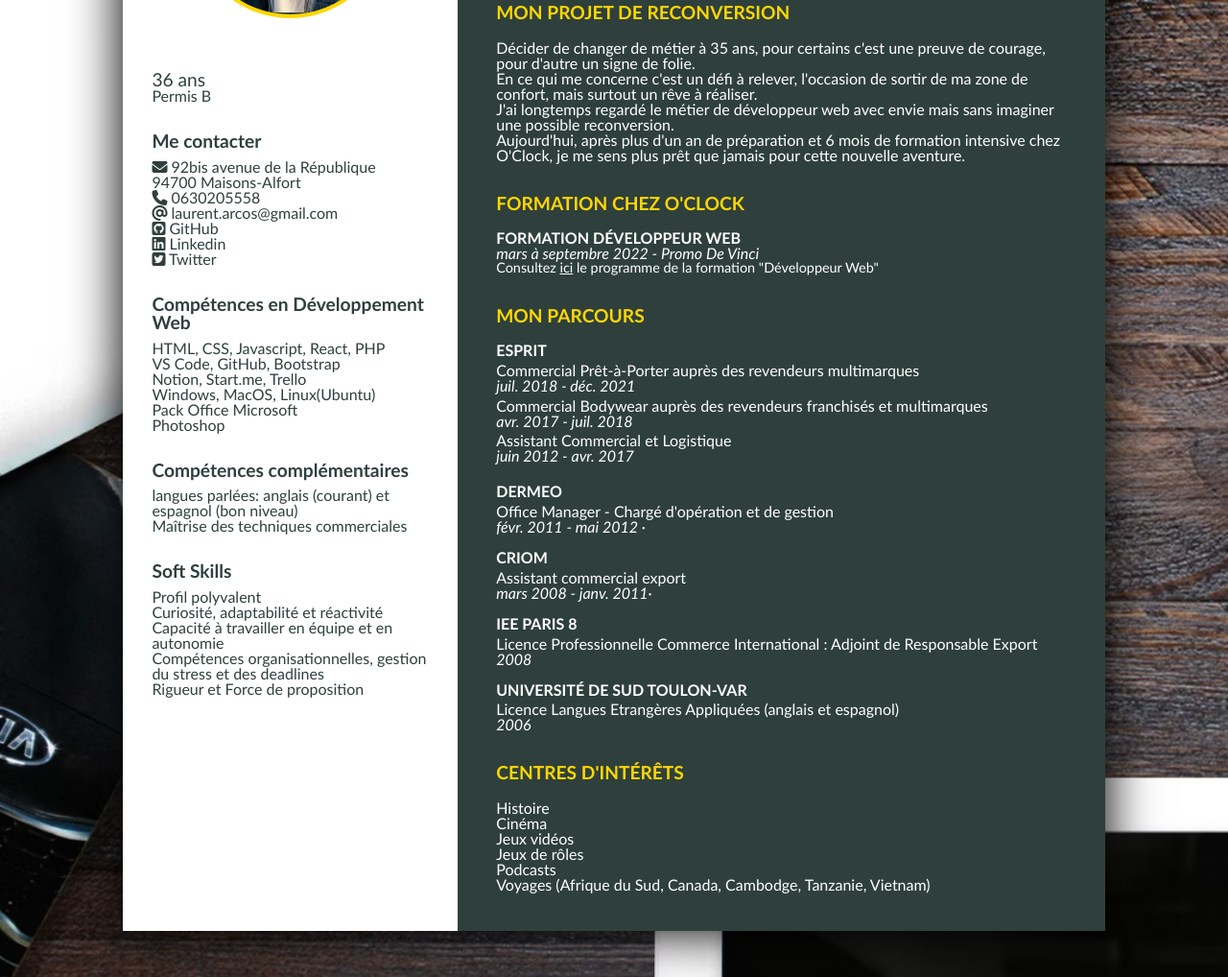
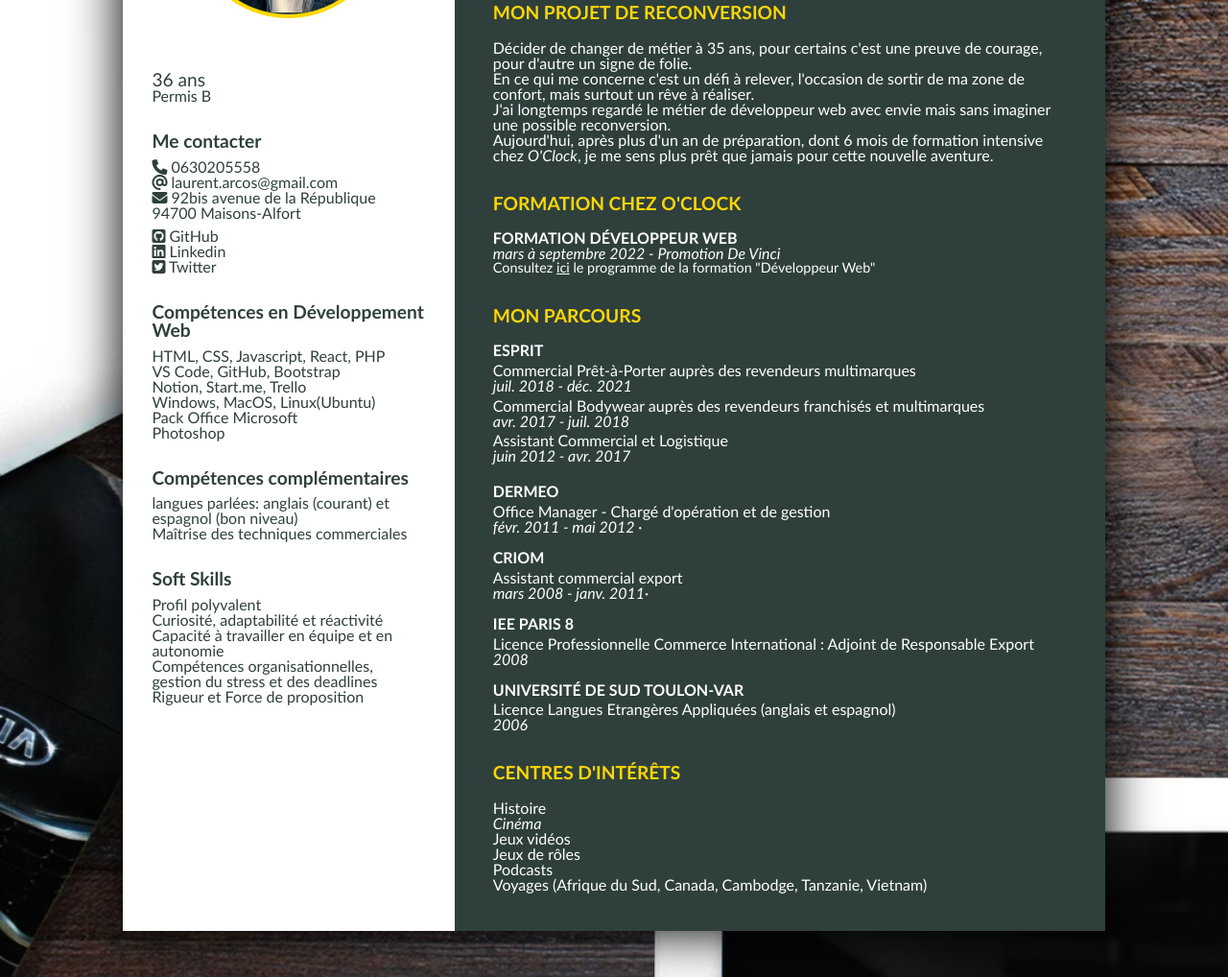
Before and after one commit to LaurentArcos/LaurentArcos.github.io, a plain HTML site: page html/index.html in a window 1280 px wide. Shown: the part 268-1286 px from the top of the page at 96% size. Drawn offline with Linux system fonts and the light colour scheme.

```diff
--- a/css/style.css
+++ b/css/style.css
@@ -69,6 +69,10 @@ section {
 
 #aside .lien-reseaux-sociaux:hover  {
     color: rgb(212, 181, 2);
+}
+
+.github {
+    padding-top: 0.5em;
 }
 
 #aside section {
@@ -168,29 +172,32 @@ main a:hover  {
     padding-bottom: 0.3em;
 }
 
-#lien-letterboxd {
+#lien-letterboxd,#lien-trustpilot {
     display: inline-block;
     position: relative;
+    font-style: italic;
 
   }
 
-  #lien-letterboxd:after {
+  #lien-letterboxd:after,#lien-trustpilot:after {
     content: '';
     position: absolute;
     width: 100%;
     transform: scaleX(0);
-    height: 2px;
+    height: 1px;
     bottom: 0;
     left: 0;
     background-color: gold;
     transform-origin: bottom right;
-    transition: transform 0.25s ease-out;
+    transition: transform 0.30s ease-out;
   }
 
-  #lien-letterboxd:hover:after {
-    transform: scaleX(1);
+  #lien-letterboxd:hover:after,#lien-trustpilot:hover:after {
+    transform: scaleX(1.05);
     transform-origin: bottom left;
   }
+
+
 /*Version papier manuscrit*/
 /*body {
     background-image: url(../images/background-bois.avif);
--- a/html/index.html
+++ b/html/index.html
@@ -31,11 +31,11 @@
             <section id="contacts">
                 <h2>Me contacter</h2><!-- coordonnées -->
                     <ul>
+                        <li><i class="fa-solid fa-phone"></i> 0630205558</li>
+                        <li id="email"><i class="fa-solid fa-at"></i> laurent.arcos@gmail.com</li>
                         <li><i class="fa-solid fa-envelope"></i> 92bis avenue de la République
                             <br>94700 Maisons-Alfort</li>
-                        <li><i class="fa-solid fa-phone"></i> 0630205558</li>
-                        <li id="email"><i class="fa-solid fa-at"></i> laurent.arcos@gmail.com</li>
-                        <li class="lien-reseaux-sociaux"><i class="fa-brands fa-github-square"></i><a href="https://github.com/LaurentArcos" target="_blank"> GitHub</a></li>
+                        <li class="lien-reseaux-sociaux github"><i class="fa-brands fa-github-square"></i><a href="https://github.com/LaurentArcos" target="_blank"> GitHub</a></li>
                         <li class="lien-reseaux-sociaux"><i class="fa-brands fa-linkedin"></i><a href="https://www.linkedin.com/in/laurentarcos/" target="_blank"> Linkedin</a></li>
                         <li class="lien-reseaux-sociaux"><i class="fa-brands fa-twitter-square"></i><a href="https://twitter.com/LaurentADev" target="_blank"> Twitter</a></li>
                     </ul>
@@ -82,12 +82,12 @@
                     <p>Décider de changer de métier à 35 ans, pour certains c'est une preuve de courage, pour d'autre un signe de folie.</p>
                     <p>En ce qui me concerne c'est un défi à relever, l'occasion de sortir de ma zone de confort, mais surtout un rêve à réaliser.</p>
                     <p>J'ai longtemps regardé le métier de développeur web avec envie mais sans imaginer une possible reconversion.</p>
-                    <p>Aujourd'hui, après plus d'un an de préparation et 6 mois de formation intensive chez O'Clock, je me sens plus prêt que jamais pour cette nouvelle aventure.</p>
+                    <p>Aujourd'hui, après plus d'un an de préparation, dont 6 mois de formation intensive chez <a id="lien-trustpilot" href="https://fr.trustpilot.com/review/oclock.io">O'Clock</a>, je me sens plus prêt que jamais pour cette nouvelle aventure.</p>
             </section>
             <section id="oclock"> <!-- O'clock -->
                 <h2>Formation chez O'clock</h2>
                     <h3 id="formation-oclock">Formation Développeur Web</h3>
-                    <p class="periode">mars à septembre 2022 - Promo De Vinci</p>
+                    <p class="periode">mars à septembre 2022 - Promotion De Vinci</p>
                     <p id="programme-formation-oclock">Consultez <a id="lien-oclock" href="https://oclock.io/formations/developpeur-web" target="_blank">ici</a> le programme de la formation "Développeur Web"</p>
             </section>
             <section id="parcours-professionnel"> <!-- Expériences professionnelles -->
```
